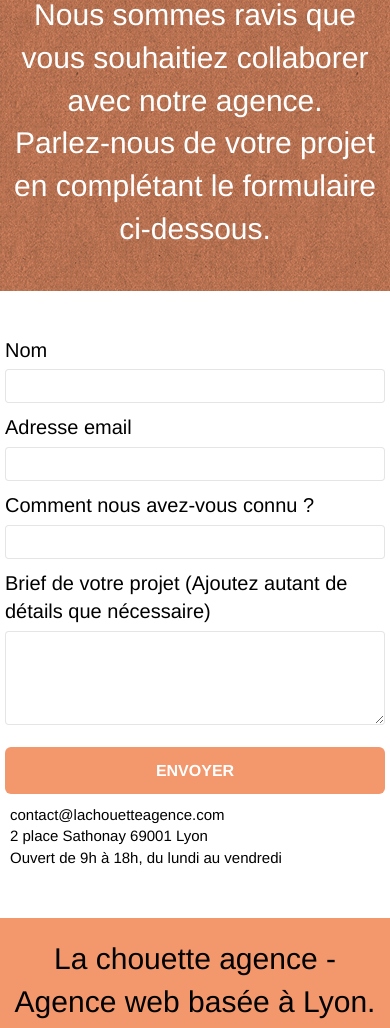
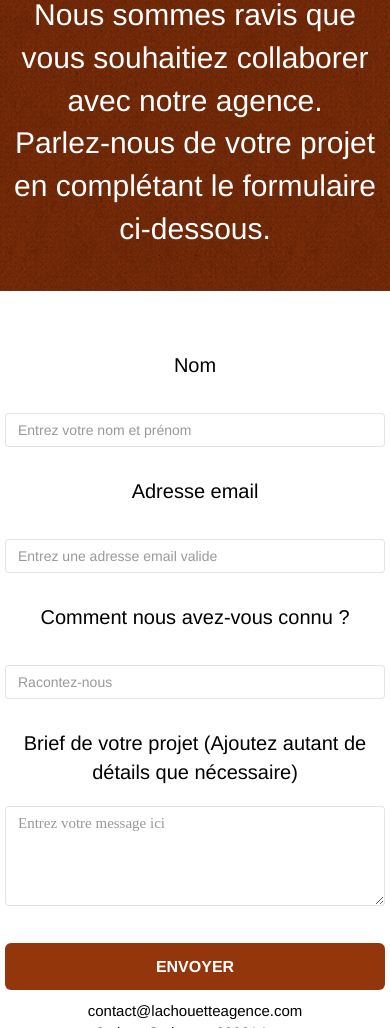
Before and after one commit to Rufusss88/AntoineChirat_4_10072021, a plain HTML site: page page2.html in a window 390 px wide. Shown: the part 203-1231 px from the top of the page. Drawn offline with nearby package versions, Linux system fonts and the light colour scheme; files that its build step writes are made by us from their sources; a script that the page names is missing.

Commit message:
mise en style, accessibilité formulaire, résolution derniers bugs contraste, et check du responsive

```diff
--- a/page2.html
+++ b/page2.html
@@ -53,11 +53,6 @@
 					<li class="navpage2accueil">
 						<a href="index.html" title="accueil">Accueil</a>
 					</li>
-					<li>
-					</li>
-					<li>
-						<a href="page2.html" title="page2">page2 &gt;</a>
-					</li>
 				</ul>
 			</div>
 		</nav>
@@ -94,24 +89,24 @@
 						<label>
 							Nom
 						</label><br>
-						<input id="name" class="form-control" title ="écrivez votre nom" type="text" autocomplete="given-name"required />
+						<input id="name" class="form-control" placeholder="Entrez votre nom et prénom" title ="écrivez votre nom" type="text" autocomplete="given-name"required />
 					</div>
 					<div class="form-group">
 						<label>
 							Adresse email
 						</label><br>
-						<input id="email" class="form-control" title ="écrivez votre email" type="email" autocomplete="email" required />
+						<input id="email" class="form-control" placeholder="Entrez une adresse email valide" title ="écrivez votre email" type="email" autocomplete="email" required />
 					</div>
 					<div class="form-group">
 						<label>
 							Comment nous avez-vous connu ?
 						</label><br>
-						<input class="form-control" title ="indiquez comment vous nous avez connu" type="text"/>
+						<input class="form-control" placeholder="Racontez-nous" title ="indiquez comment vous nous avez connu" type="text"/>
 					</div>
 					<div class="form-group">
 						<label>
 							Brief de votre projet (Ajoutez autant de détails que nécessaire)<br>
-						</label><textarea id="message" class="form-control" rows="4" cols="50" required></textarea>
+						</label><textarea id="message" placeholder="Entrez votre message ici" class="form-control" rows="4" cols="50" required></textarea>
 					</div>
 					<button class="bloc-button btn btn-lg btn-block cta-hero btn-atomic-tangerine" type="submit">
 						Envoyer
@@ -149,17 +144,17 @@
 					</div>
 					<div class="col-sm-3">
 						<div class="text-center">
-							<a class="social" href="index.html" title="aller vers facebook"><span class="fa fa-facebook icon-md"></span></a>
+							<a class="social" href="index.html"  title="aller vers facebook"><span class="fa fa-facebook icon-md"></span></a>
 						</div>
 					</div>
 					<div class="col-sm-3">
 						<div class="text-center">
-							<a class="social" href="index.html" title="aller vers réseau"><span class="fa fa-dribbble icon-md"></span></a>
+							<a class="social" href="index.html"  title="aller vers réseau"><span class="fa fa-dribbble icon-md"></span></a>
 						</div>
 					</div>
 					<div class="col-sm-3">
 						<div class="text-center">
-							<a class="social" href="index.html" title="aller vers instagram"><span class="fa fa-instagram icon-md"></span></a>
+							<a class="social" href="index.html"  title="aller vers instagram"><span class="fa fa-instagram icon-md"></span></a>
 						</div>
 					</div>
 				</div>
--- a/style.css
+++ b/style.css
@@ -42,6 +42,7 @@ a:hover {
 .bloc .container {
     padding-left: 0;
     padding-right: 0;
+    text-align: center;
 }
 
 .bloc-lg {
@@ -506,8 +507,25 @@ button {
 }
 
 .form-control {
+    display: block;
+    width: 100%;
+    height: auto;
+    padding: 6px 12px;
+    font-size: 14px;
+    line-height: 1.42857143;
+    color: #555;
+    background-color: #fff;
+    background-image: none;
+    border: 1px solid #ccc;
+    border-radius: 4px;
     border-color: rgba(0, 0, 0, .1);
     box-shadow: none;
+}
+
+#message{
+    margin-top: 15px;
+    font-family: hevetica;
+    font-size: 15px;
 }
 
 .scrollToTop {
@@ -654,8 +672,10 @@ a {
     color: black;
 }
 
-.container {
-    max-width: 1000px;
+
+.réalisations{
+    font-weight: 600;
+
 }
 
 .hero-bloc-text {
@@ -688,7 +708,6 @@ p {
 
 .auteur{
     font-size: 14px;
-    font-style: italic;
 }
 
 .tight-width-whitespace {
@@ -727,7 +746,9 @@ p {
 }
 
 .form-group{
-    margin-bottom: 10px;
+    display: flex;
+    flex-direction: column;
+    margin-top: 15px;
 }
 .social {
     max-width: 400px;
@@ -766,8 +787,9 @@ h4 {
 }
 
 .white {
-    color:#000000;
-    font-size: 30px;
+    color: black;
+    font-weight: 500;
+    margin-bottom: 15px;
 }
 
 .portfolio-thumb {
@@ -782,17 +804,17 @@ h4 {
 .avatar {
     box-shadow: 0px 4px 9px rgba(0, 0, 0, 0.3);
 }
-.white-background{
-    background-color: #FFFFFF;
-}
 
 .intro{
-    font-size: 22px;
+    font-weight: bold;
+    font-family: "helvetica";
 }
 
 .text-contact{
-    font-size: 22px;
-    color:#FFFFFF;
+    font-size: 23px;
+    color: #FFD700;
+    font-weight: 700;
+    text-align: center;
 }
 
 .black-background {
@@ -806,6 +828,7 @@ h4 {
 }
 
 .bgc-white {
+    display: flex;
     background-color: #FFFFFF;
 }
 
@@ -814,7 +837,7 @@ h4 {
 }
 
 .bgc-atomic-tangerine {
-    background-color: #F3976C;
+    background-color: rgb(148,54,11);
 }
 
 .tc-white {
@@ -827,7 +850,7 @@ h4 {
 }
 
 .btn-atomic-tangerine {
-    background: #F3976C;
+    background: rgb(148,54,11);
     color: #FFFFFF!important;
 }
 
@@ -848,6 +871,9 @@ h4 {
 .icon-dark-slate-blue {
     color: #364577!important;
     border-color: #364577!important;
+}
+.label{
+    margin-bottom: 5px;
 }
 
 .bg-dots-bg {
```
Also changed, not shown: index.html (+7 -4 lines), img/1.jpg, img/3.jpg, img/4.jpg.
